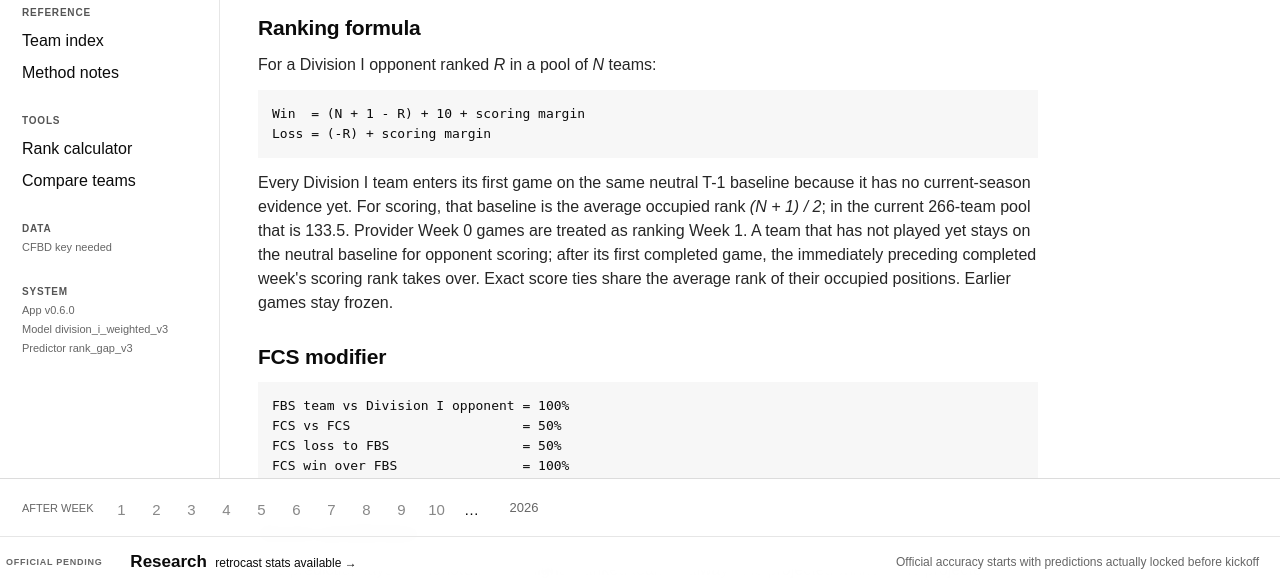
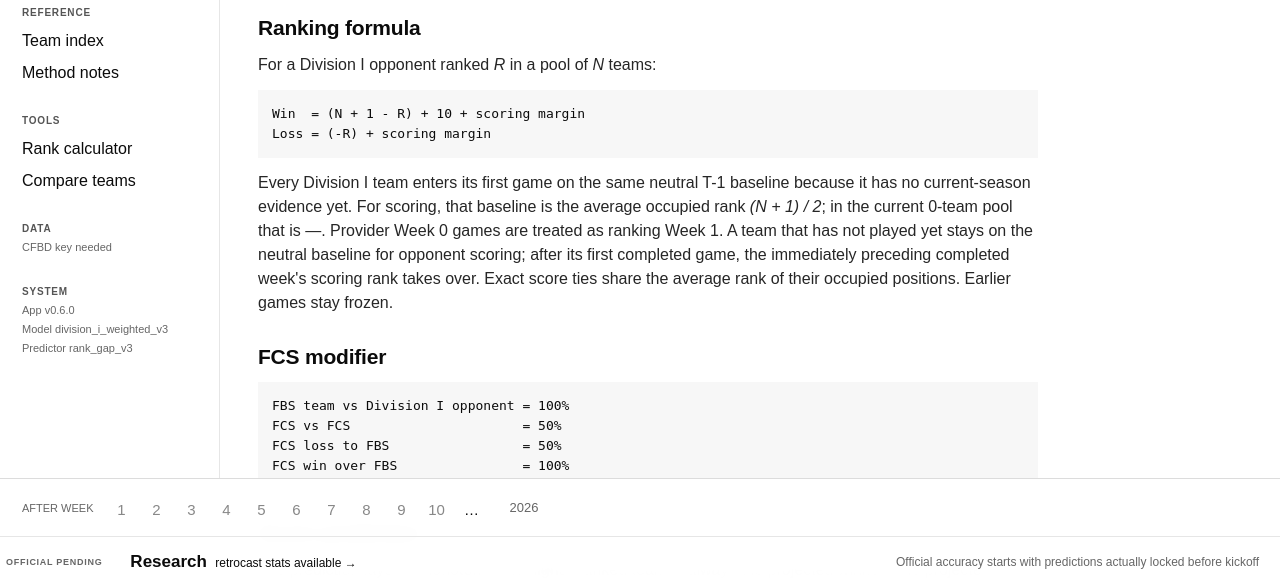
Before and after one commit to larrybillinger/NCAA_BCS_RANKING_CALCULATOR, a FastAPI app: page /method in a window 1280 px wide. Shown: the part 214-799 px from the top of the page. Run offline with FastAPI, Linux system fonts and the light colour scheme; data that the repository does not hold is empty.

Commit message:
Use live pool size in method notes

```diff
--- a/src/ncaa_rankings/web/templates/method.html
+++ b/src/ncaa_rankings/web/templates/method.html
@@ -7,7 +7,7 @@
 <p>For a Division I opponent ranked <em>R</em> in a pool of <em>N</em> teams:</p>
 <pre>Win  = (N + 1 - R) + 10 + scoring margin
 Loss = (-R) + scoring margin</pre>
-<p>Every Division I team enters its first game on the same neutral T-1 baseline because it has no current-season evidence yet. For scoring, that baseline is the average occupied rank <em>(N + 1) / 2</em>; in the current 266-team pool that is 133.5. Provider Week 0 games are treated as ranking Week 1. A team that has not played yet stays on the neutral baseline for opponent scoring; after its first completed game, the immediately preceding completed week's scoring rank takes over. Exact score ties share the average rank of their occupied positions. Earlier games stay frozen.</p>
+<p>Every Division I team enters its first game on the same neutral T-1 baseline because it has no current-season evidence yet. For scoring, that baseline is the average occupied rank <em>(N + 1) / 2</em>; in the current {{ team_count }}-team pool that is {{ neutral_rank|num }}. Provider Week 0 games are treated as ranking Week 1. A team that has not played yet stays on the neutral baseline for opponent scoring; after its first completed game, the immediately preceding completed week's scoring rank takes over. Exact score ties share the average rank of their occupied positions. Earlier games stay frozen.</p>
 <h2>FCS modifier</h2>
 <pre>FBS team vs Division I opponent = 100%
 FCS vs FCS                      = 50%
```
